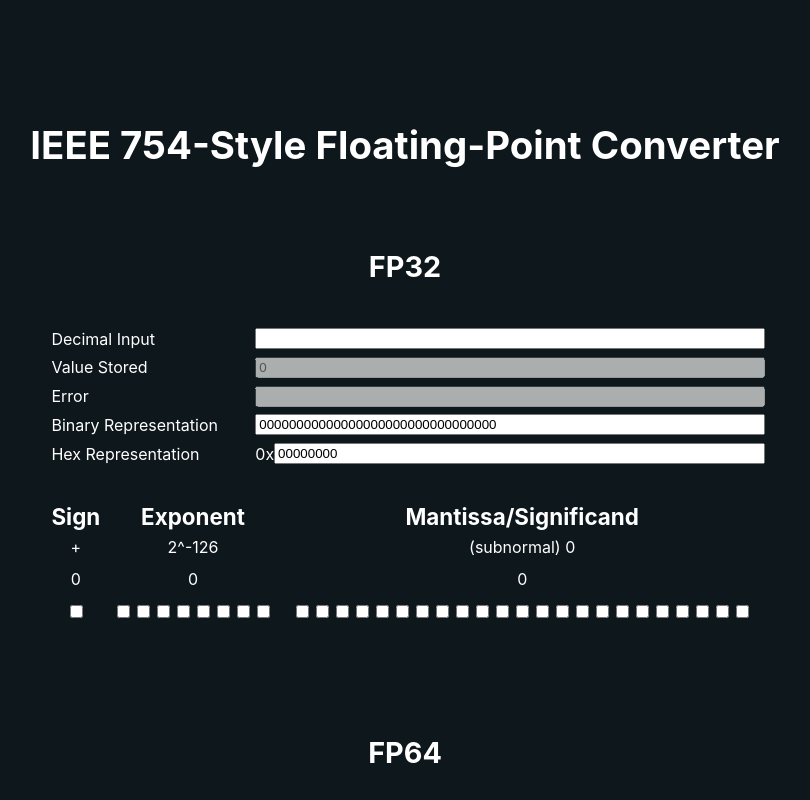
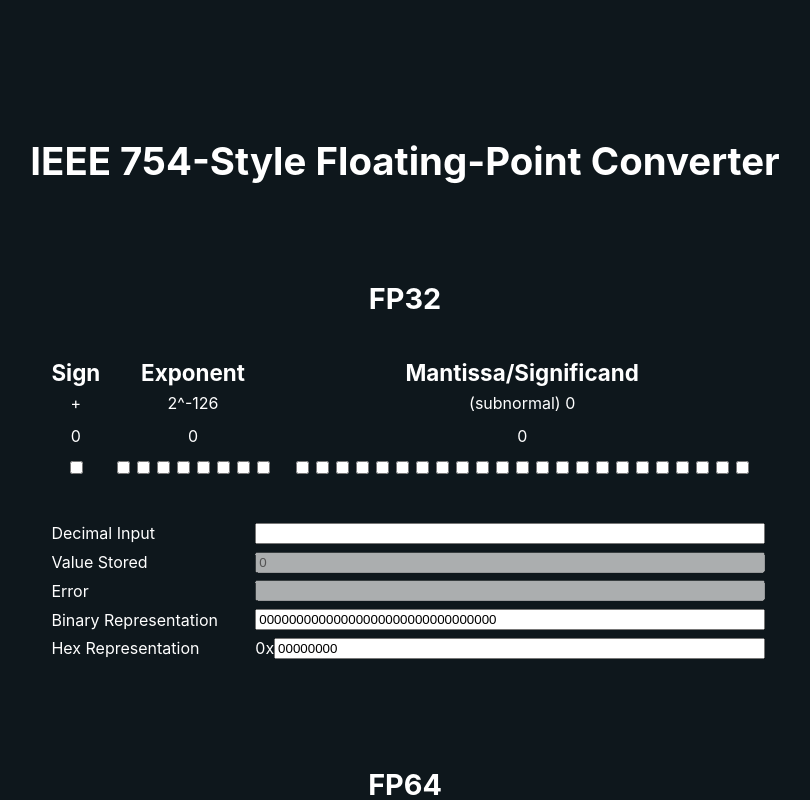
Before and after one commit to afterdusk/flop, a React (Create React App) app: page / in a window 1280 px wide. Shown: the whole page, without its empty margins (235-1045 px from the left). Built offline with nearby package versions, Linux system fonts and the light colour scheme.

Commit message:
Refactor project structure

```diff
--- a/src/App.tsx
+++ b/src/App.tsx
@@ -1,8 +1,10 @@
 import React, { FC, ReactElement } from "react";
 import styled from "styled-components";
-import Format from "./components/Format";
+import FormatConverter from "./converter/FormatConverter";
 import BigNumber from "bignumber.js";
 import * as Constants from "./Constants";
+import Header from "./ui/Header";
+import Footer from "./ui/Footer";
 
 const Wrapper = styled.div`
   width: 100%;
@@ -28,48 +30,9 @@ const Wrapper = styled.div`
   -moz-osx-font-smoothing: grayscale;
 `;
 
-const Header = styled.header``;
-
-const Title = styled.h1`
-  font-size: 2.4rem;
-`;
-
 const Divider = styled.hr`
   width: 100%;
 `;
-
-const Footer = styled.footer`
-  padding: 1rem;
-  font-size: 1rem;
-`;
-
-const VersionNumber = styled.div`
-  font-size: 1.4rem;
-`;
-
-const Text = styled.p``;
-
-const Link = styled.a`
-  color: ${Constants.ACCENT_COLOR};
-  text-decoration: none;
-`;
-
-type TextWithLinkProps = {
-  pre: string;
-  link: string;
-  post: string;
-  url: string;
-};
-
-const TextWithLink: FC<TextWithLinkProps> = (
-  props: TextWithLinkProps
-): ReactElement => (
-  <Text>
-    {props.pre}
-    <Link href={props.url}>{props.link}</Link>
-    {props.post}
-  </Text>
-);
 
 const App: FC = (): ReactElement => {
   // configure bignumber.js library
@@ -77,35 +40,14 @@ const App: FC = (): ReactElement => {
 
   return (
     <Wrapper>
-      <Header>
-        <Title>{Constants.APP_TITLE}</Title>
-      </Header>
-      <Format {...Constants.FP32} />
-      <Format {...Constants.FP64} />
-      <Format {...Constants.FP16} />
-      <Format {...Constants.BF16} />
-      <Format {...Constants.TF32} />
+      <Header />
+      <FormatConverter {...Constants.FP32} />
+      <FormatConverter {...Constants.FP64} />
+      <FormatConverter {...Constants.FP16} />
+      <FormatConverter {...Constants.BF16} />
+      <FormatConverter {...Constants.TF32} />
       <Divider />
-      <Footer>
-        <VersionNumber>
-          <TextWithLink
-            {...Constants.BUILD_SOURCE_TEXT}
-            url={Constants.BUILD_SOURCE_URL}
-          />
-        </VersionNumber>
-        <TextWithLink
-          {...Constants.UI_ACKNOWLEDGEMENT_TEXT}
-          url={Constants.UI_ACKNOWLEDGEMENT_URL}
-        />
-        <TextWithLink
-          {...Constants.BIGNUM_ACKNOWLEDGEMENT_TEXT}
-          url={Constants.BIGNUM_ACKNOWLEDGEMENT_URL}
-        />
-        <TextWithLink
-          {...Constants.ISSUES_CONTRIBUTION_TEXT}
-          url={Constants.ISSUES_CONTRIBUTION_URL}
-        />
-      </Footer>
+      <Footer />
     </Wrapper>
   );
 };
--- a/src/components/BitPanel.tsx
+++ b/src/converter/BitPanel.tsx
@@ -1,7 +1,7 @@
 import React, { FC, ReactElement } from "react";
 import BitSegment from "./BitSegment";
 import styled from "styled-components";
-import * as Flop from "../Flop";
+import * as Flop from "./Flop";
 
 const Wrapper = styled.div`
   min-width: 36rem; // TODO: Handle this more elegantly
@@ -11,7 +11,7 @@ const Wrapper = styled.div`
   overflow-x: auto;
 `;
 
-type BitPanelProps = {
+interface BitPanelProps {
   name: string;
   sign: boolean[];
   exponent: boolean[];
@@ -23,7 +23,7 @@ type BitPanelProps = {
     exponent: boolean[],
     significand: boolean[]
   ) => void;
-};
+}
 
 const BitPanel: FC<BitPanelProps> = (props: BitPanelProps): ReactElement => {
   return (
--- a/src/components/BitSegment.tsx
+++ b/src/converter/BitSegment.tsx
@@ -11,8 +11,9 @@ const Wrapper = styled.div`
 `;
 
 const Title = styled.h4`
+  margin: 0;
+
   font-size: 1.4rem;
-  margin: 0;
 `;
 
 const Field = styled.p`
@@ -35,13 +36,13 @@ const BitField = styled.div`
 
 const BitCheckbox = styled.input``;
 
-type SegmentProps = {
+interface SegmentProps {
   name: string;
   value: string;
   decimal: string;
   bits: boolean[];
   updateBits: (bits: boolean[]) => void;
-};
+}
 
 const BitSegment: FC<SegmentProps> = (props: SegmentProps): ReactElement => (
   <Wrapper>
--- a/src/Flop.ts
+++ b/src/converter/Flop.ts
@@ -1,5 +1,5 @@
 import BigNumber from "bignumber.js";
-import * as Constants from "./Constants";
+import * as Constants from "../Constants";
 
 /**
  * Represents a floating-point value.
--- a/src/components/Format.tsx
+++ b/src/converter/FormatConverter.tsx
@@ -2,7 +2,7 @@ import React, { FC, ReactElement, useEffect, useState } from "react";
 import Panel from "./Panel";
 import BitPanel from "./BitPanel";
 import styled from "styled-components";
-import * as Flop from "../Flop";
+import * as Flop from "./Flop";
 
 const Wrapper = styled.div`
   max-width: 100%;
@@ -16,13 +16,15 @@ const Title = styled.h2`
   font-size: 1.8rem;
 `;
 
-type FormatProps = {
+interface FormatConverterProps {
   name: string;
   exponentWidth: number;
   significandWidth: number;
-};
+}
 
-const Format: FC<FormatProps> = (props: FormatProps): ReactElement => {
+const FormatConverter: FC<FormatConverterProps> = (
+  props: FormatConverterProps
+): ReactElement => {
   const [flop, setFlop] = useState<null | Flop.Flop>(null);
   const [flop754, setFlop754] = useState(
     Flop.defaultFlop754(props.exponentWidth)
@@ -60,6 +62,22 @@ const Format: FC<FormatProps> = (props: FormatProps): ReactElement => {
   return (
     <Wrapper>
       <Title>{props.name}</Title>
+      <BitPanel
+        {...props}
+        sign={sign}
+        exponent={exponent}
+        exponentValue={Flop.getExponent(flop754)}
+        significand={significand}
+        significandValue={
+          (Flop.isSubnormal(flop754) ? "(subnormal) " : "") +
+          Flop.getSignificand(flop754)
+        }
+        updateValue={(
+          sign: boolean[],
+          exponent: boolean[],
+          significand: boolean[]
+        ) => onFlop754Update(Flop.generateFlop754(sign, exponent, significand))}
+      />
       <Panel
         clearInput={flop === null}
         stored={Flop.stringifyFlop(storedFlop)}
@@ -81,24 +99,8 @@ const Format: FC<FormatProps> = (props: FormatProps): ReactElement => {
           )
         }
       />
-      <BitPanel
-        {...props}
-        sign={sign}
-        exponent={exponent}
-        exponentValue={Flop.getExponent(flop754)}
-        significand={significand}
-        significandValue={
-          (Flop.isSubnormal(flop754) ? "(subnormal) " : "") +
-          Flop.getSignificand(flop754)
-        }
-        updateValue={(
-          sign: boolean[],
-          exponent: boolean[],
-          significand: boolean[]
-        ) => onFlop754Update(Flop.generateFlop754(sign, exponent, significand))}
-      />
     </Wrapper>
   );
 };
 
-export default Format;
+export default FormatConverter;
--- a/src/components/Panel.tsx
+++ b/src/converter/Panel.tsx
@@ -1,7 +1,7 @@
 import React, { FC, useState, ReactElement, useEffect } from "react";
 import styled from "styled-components";
 import * as Constants from "../Constants";
-import * as Flop from "../Flop";
+import * as Flop from "./Flop";
 
 const Wrapper = styled.div`
   box-sizing: border-box;
@@ -33,14 +33,14 @@ const InputField = styled.input`
   }
 `;
 
-type PanelProps = {
+interface PanelProps {
   clearInput: boolean;
   stored: string;
   error: string;
   bits: boolean[];
   updateInputValue: (inputValue: string) => void;
   updateValue: (bits: boolean[]) => void;
-};
+}
 
 const Panel: FC<PanelProps> = (props: PanelProps): ReactElement => {
   const [decimalInput, setDecimalInput] = useState("");
--- /dev/null
+++ b/src/ui/Footer.tsx
@@ -0,0 +1,43 @@
+import React, { FC, ReactElement } from "react";
+import styled from "styled-components";
+import * as Constants from "../Constants";
+import TextWithLink from "./TestWithLink";
+
+const Wrapper = styled.footer`
+  padding: 1rem;
+`;
+
+const VersionNumber = styled.div`
+  font-size: 1.4rem;
+`;
+
+const Acknowledgements = styled.div`
+  font-size: 1rem;
+`;
+
+const Footer: FC = (): ReactElement => (
+  <Wrapper>
+    <VersionNumber>
+      <TextWithLink
+        {...Constants.BUILD_SOURCE_TEXT}
+        url={Constants.BUILD_SOURCE_URL}
+      />
+    </VersionNumber>
+    <Acknowledgements>
+      <TextWithLink
+        {...Constants.UI_ACKNOWLEDGEMENT_TEXT}
+        url={Constants.UI_ACKNOWLEDGEMENT_URL}
+      />
+      <TextWithLink
+        {...Constants.BIGNUM_ACKNOWLEDGEMENT_TEXT}
+        url={Constants.BIGNUM_ACKNOWLEDGEMENT_URL}
+      />
+      <TextWithLink
+        {...Constants.ISSUES_CONTRIBUTION_TEXT}
+        url={Constants.ISSUES_CONTRIBUTION_URL}
+      />
+    </Acknowledgements>
+  </Wrapper>
+);
+
+export default Footer;
--- /dev/null
+++ b/src/ui/Header.tsx
@@ -0,0 +1,19 @@
+import React, { FC, ReactElement } from "react";
+import styled from "styled-components";
+import * as Constants from "../Constants";
+
+const Wrapper = styled.header`
+  padding: 1rem;
+`;
+
+const Title = styled.h1`
+  font-size: 2.4rem;
+`;
+
+const Footer: FC = (): ReactElement => (
+  <Wrapper>
+    <Title>{Constants.APP_TITLE}</Title>
+  </Wrapper>
+);
+
+export default Footer;
--- /dev/null
+++ b/src/ui/TestWithLink.tsx
@@ -0,0 +1,29 @@
+import React, { FC, ReactElement } from "react";
+import styled from "styled-components";
+import * as Constants from "../Constants";
+
+const Text = styled.p``;
+
+const Link = styled.a`
+  color: ${Constants.ACCENT_COLOR};
+  text-decoration: none;
+`;
+
+type TextWithLinkProps = {
+  pre: string;
+  link: string;
+  post: string;
+  url: string;
+};
+
+const TextWithLink: FC<TextWithLinkProps> = (
+  props: TextWithLinkProps
+): ReactElement => (
+  <Text>
+    {props.pre}
+    <Link href={props.url}>{props.link}</Link>
+    {props.post}
+  </Text>
+);
+
+export default TextWithLink;
```
